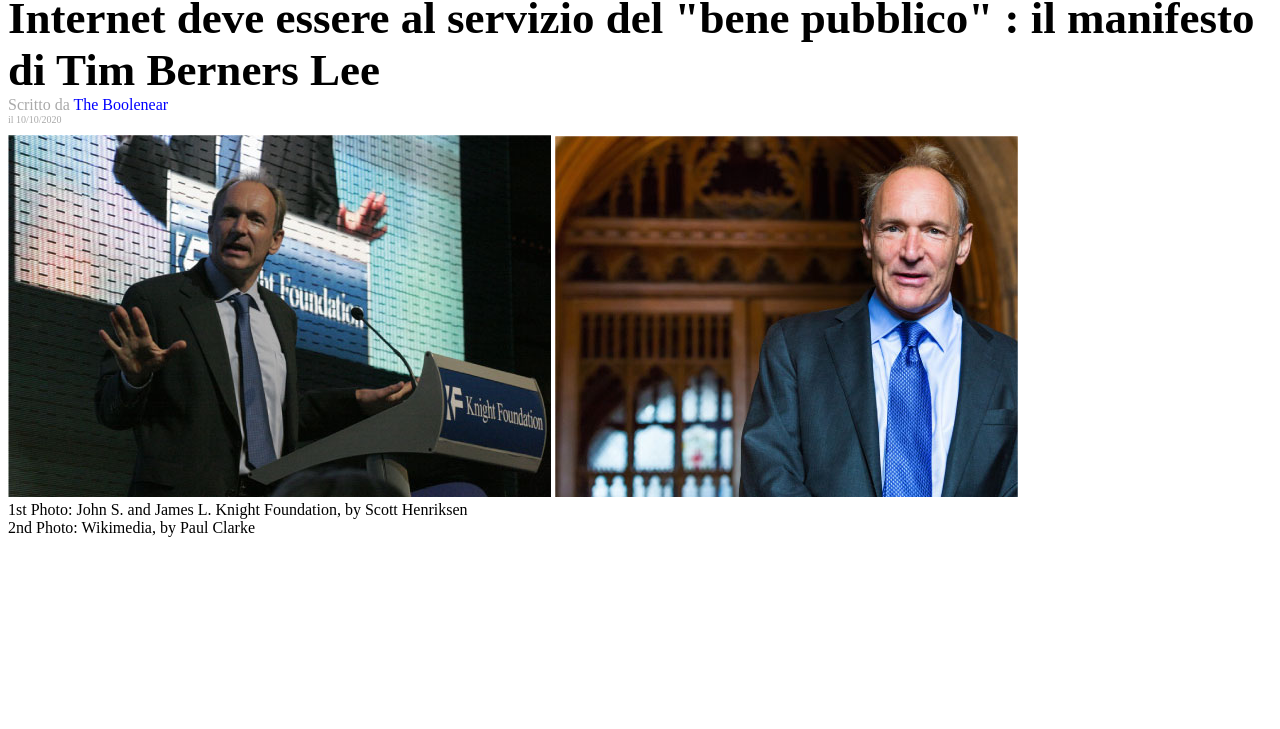
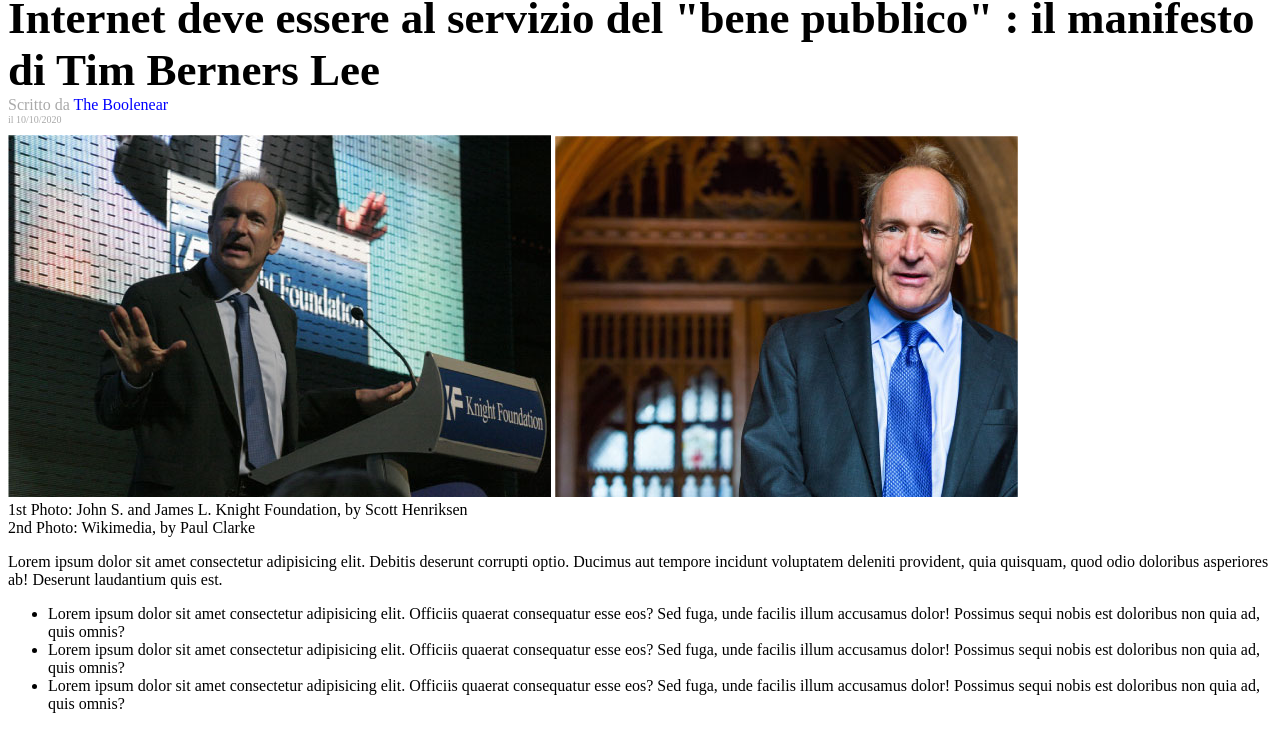
Before and after one commit to easygode/html-css-booleaner, a plain HTML site: page index.html in a window 1280 px wide. Shown: the part 116-845 px from the top of the page. Before the commit the page ends 800 px from the top, so only its background shows below. Drawn offline with Linux system fonts and the light colour scheme.

Commit message:
Seconda sezione Paragrafo puntato

```diff
--- a/index.html
+++ b/index.html
@@ -36,7 +36,12 @@
 
         <!--Seconda sezione Paragrafo puntato-->
         <section>
-
+            <p>Lorem ipsum dolor sit amet consectetur adipisicing elit. Debitis deserunt corrupti optio. Ducimus aut tempore incidunt voluptatem deleniti provident, quia quisquam, quod odio doloribus asperiores ab! Deserunt laudantium quis est.</p>
+            <ul>
+                <li>Lorem ipsum dolor sit amet consectetur adipisicing elit. Officiis quaerat consequatur esse eos? Sed fuga, unde facilis illum accusamus dolor! Possimus sequi nobis est doloribus non quia ad, quis omnis?</li>
+                <li>Lorem ipsum dolor sit amet consectetur adipisicing elit. Officiis quaerat consequatur esse eos? Sed fuga, unde facilis illum accusamus dolor! Possimus sequi nobis est doloribus non quia ad, quis omnis?</li>
+                <li>Lorem ipsum dolor sit amet consectetur adipisicing elit. Officiis quaerat consequatur esse eos? Sed fuga, unde facilis illum accusamus dolor! Possimus sequi nobis est doloribus non quia ad, quis omnis?</li>
+            </ul>
         </section>
         <!--/Seconda sezione Paragrafo puntato-->
 
```
